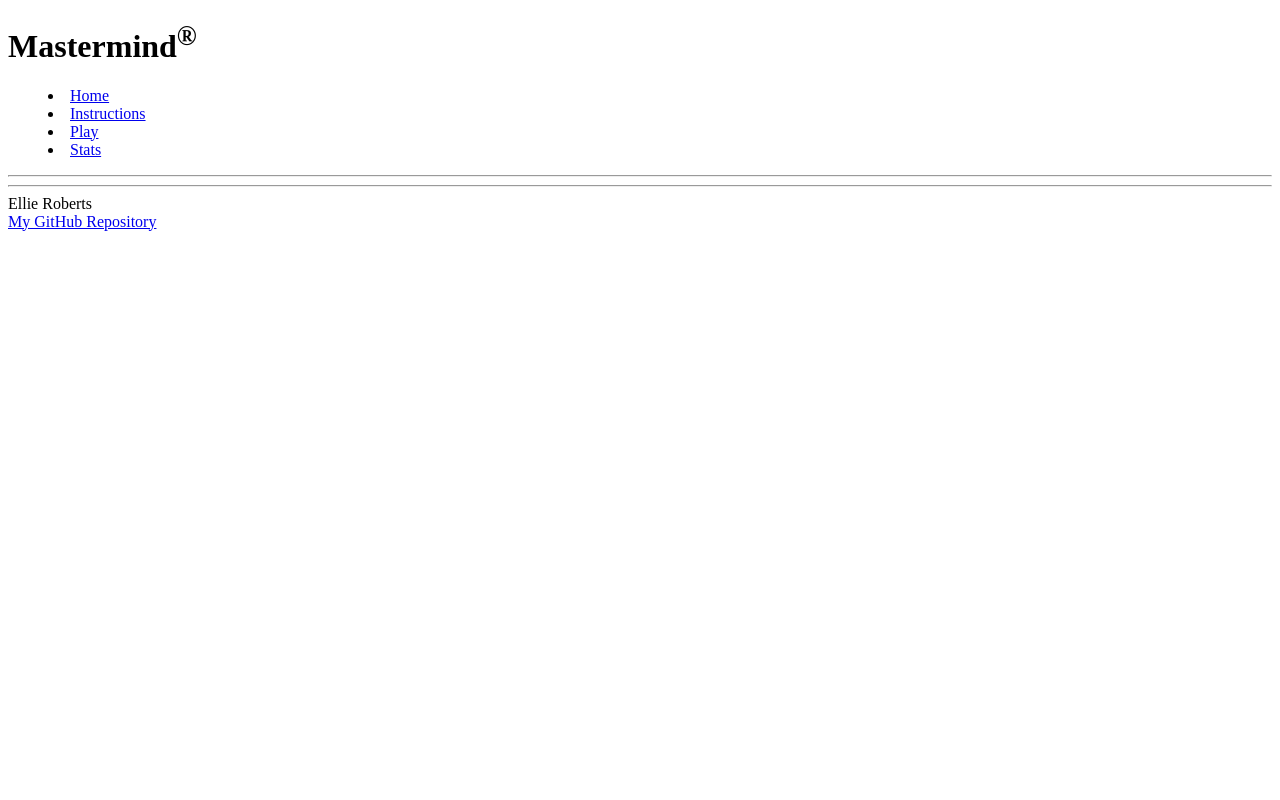
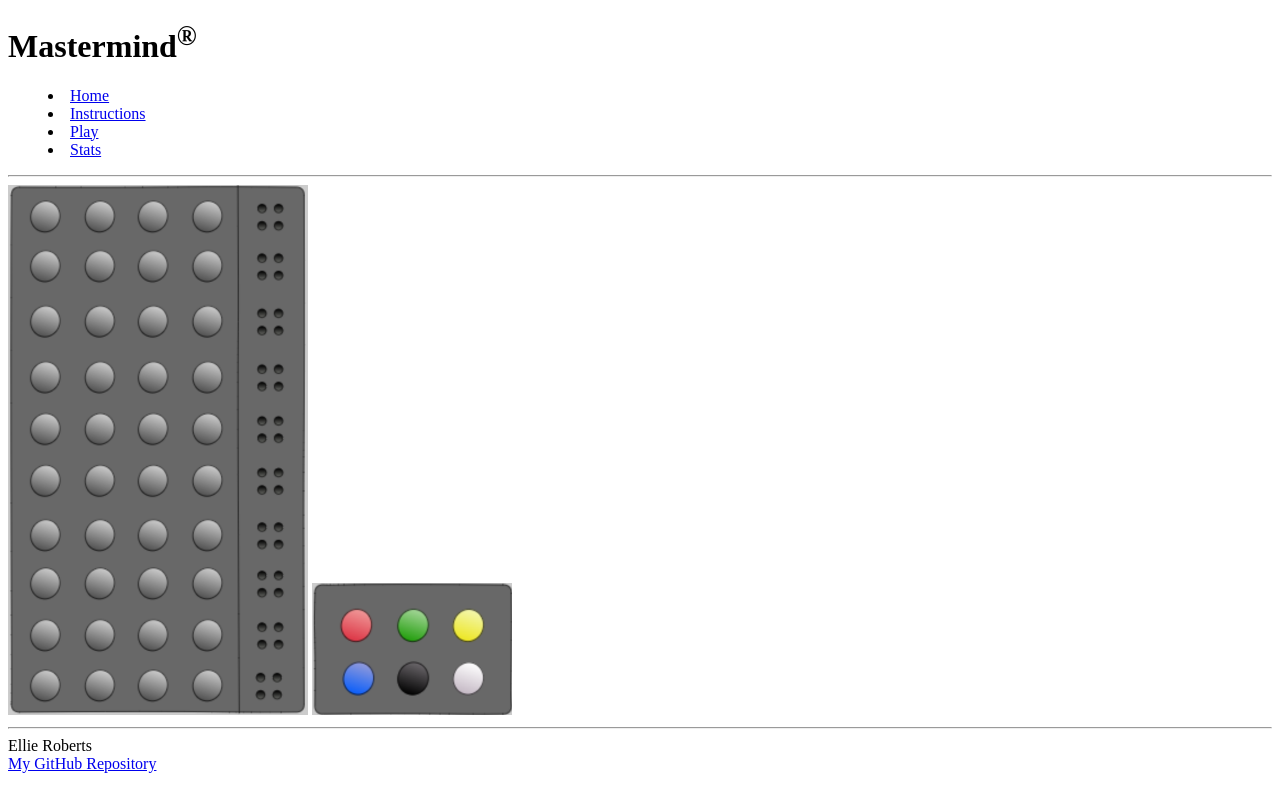
Before and after one commit to ellieriii/Startup, a plain HTML site: page mastermind-online_html/play.html in a window 1280 px wide. Drawn offline with Linux system fonts and the light colour scheme.

Commit message:
game board and dock

```diff
--- a/mastermind-online_html/play.html
+++ b/mastermind-online_html/play.html
@@ -22,6 +22,11 @@
     <hr />
   </header>
 
+  <main>
+    <img alt="Board" src="Empty_mastermind_board.png" width="300" &nbsp>
+    <img alt="Dock" src="code_pegs_dock.png" width="200">
+  </main>
+
   <footer>
     <hr />
     <span class="text-reset">Ellie Roberts</span>
```
Also changed, not shown: mastermind-online_html/Empty_mastermind_board.png (added), mastermind-online_html/code_pegs_dock.png (added).
